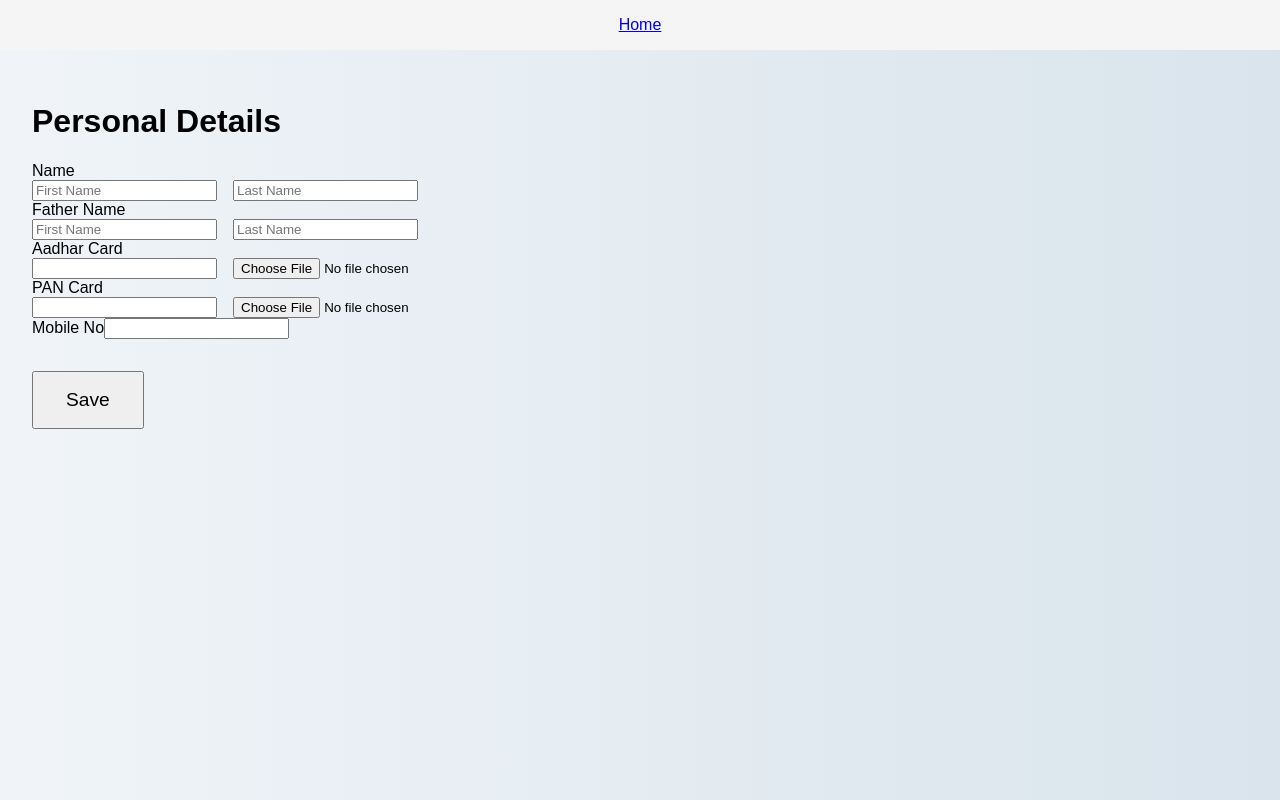
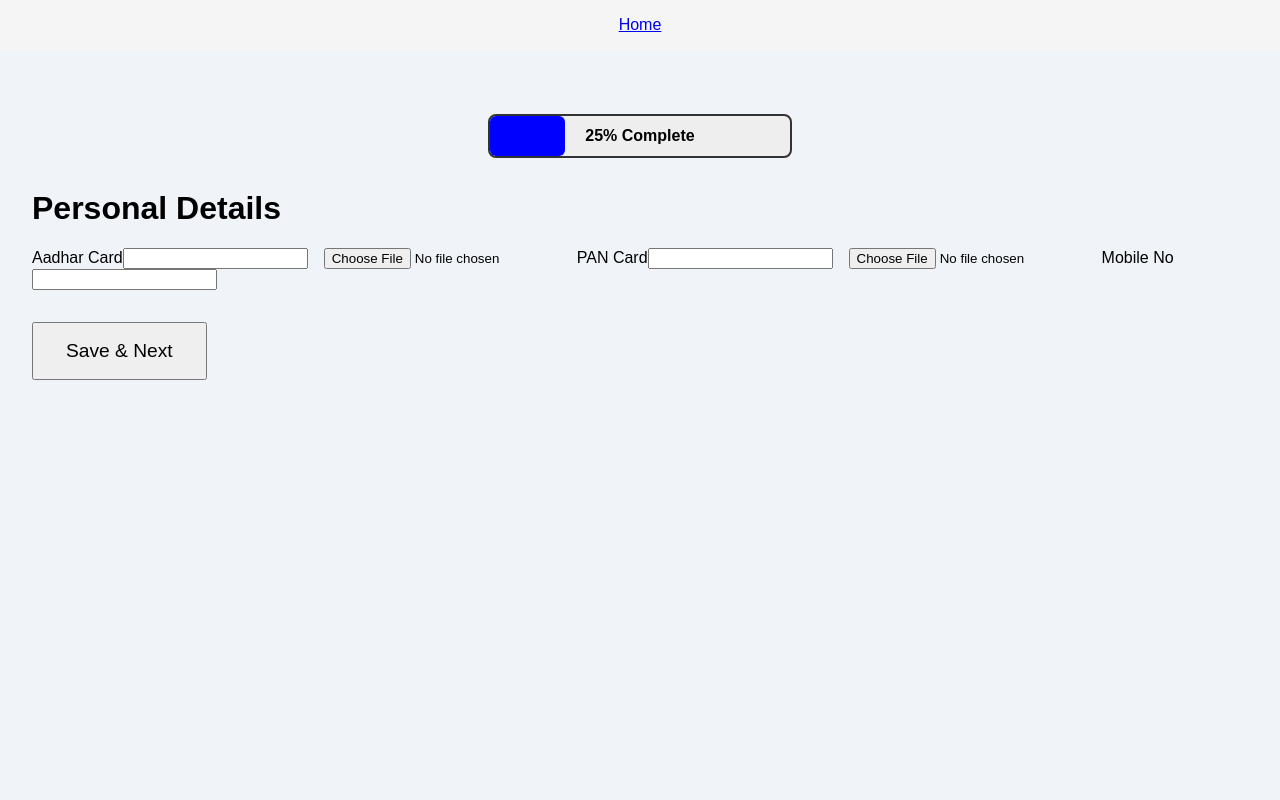
Before and after one commit to dataport-mvp/dataport-ui-vercel, a Next.js app: page /employee/personal in a window 1280 px wide. Shown: the top 800 px of the page. Built offline with nearby package versions, Linux system fonts and the light colour scheme.

Commit message:
progress

```diff
--- /dev/null
+++ b/components/ProgressBar.js
@@ -0,0 +1,34 @@
+export default function ProgressBar({ currentStep, totalSteps }) {
+  const percentage = Math.round((currentStep / totalSteps) * 100);
+
+  return (
+    <div style={{ textAlign: "center", margin: "2rem 0" }}>
+      <div style={{
+        width: "300px",
+        height: "40px",
+        border: "2px solid #333",
+        borderRadius: "8px",
+        margin: "0 auto",
+        position: "relative",
+        background: "#eee"
+      }}>
+        <div style={{
+          width: `${percentage}%`,
+          height: "100%",
+          background: percentage === 100 ? "green" : "blue",
+          borderRadius: "6px",
+          transition: "width 0.3s ease"
+        }}></div>
+        <span style={{
+          position: "absolute",
+          top: "50%",
+          left: "50%",
+          transform: "translate(-50%, -50%)",
+          fontWeight: "bold"
+        }}>
+          {percentage}% Complete
+        </span>
+      </div>
+    </div>
+  );
+}
--- a/pages/employee/personal.js
+++ b/pages/employee/personal.js
@@ -1,10 +1,12 @@
 import { useState } from "react";
+import { useRouter } from "next/router";
+import ProgressBar from "../../components/ProgressBar";
 
 export default function PersonalDetails() {
   const [aadhar, setAadhar] = useState("");
   const [pan, setPan] = useState("");
   const [mobile, setMobile] = useState("");
-  const [empCode, setEmpCode] = useState("");
+  const router = useRouter();
 
   const validateAadhar = (value) => /^\d{12}$/.test(value);
   const validatePan = (value) => /^[A-Z]{5}[0-9]{4}[A-Z]{1}$/.test(value);
@@ -12,86 +14,48 @@ export default function PersonalDetails() {
 
   const handleSave = () => {
     if (validateAadhar(aadhar) && validatePan(pan) && validateMobile(mobile)) {
-      const code = "EMP" + mobile.slice(-5); // Example unique code logic
-      setEmpCode(code);
-      alert(`Profile saved! Your Employee Code is ${code}`);
+      router.push("/employee/education"); // go to next page
     } else {
       alert("Please fix validation errors before saving.");
     }
   };
 
   return (
-    <div style={{
-      padding: "2rem",
-      background: "linear-gradient(to right, #f0f4f8, #d9e4ec)",
-      minHeight: "100vh"
-    }}>
+    <div style={{ padding: "2rem", background: "#f0f4f8", minHeight: "100vh" }}>
+      <ProgressBar currentStep={1} totalSteps={4} />
       <h1>Personal Details</h1>
 
-      {/* Name */}
-      <label>Name</label>
-      <div>
-        <input type="text" placeholder="First Name" />
-        <input type="text" placeholder="Last Name" style={{ marginLeft: "1rem" }} />
-      </div>
-
-      {/* Father Name */}
-      <label>Father Name</label>
-      <div>
-        <input type="text" placeholder="First Name" />
-        <input type="text" placeholder="Last Name" style={{ marginLeft: "1rem" }} />
-      </div>
-
-      {/* Aadhaar */}
       <label>Aadhar Card</label>
-      <div>
       <input
         type="text"
         value={aadhar}
         onChange={(e) => setAadhar(e.target.value)}
         maxLength={12}
-          style={{ borderColor: aadhar && !validateAadhar(aadhar) ? "red" : "" }}
-          disabled={validateAadhar(aadhar)}
       />
       <input type="file" style={{ marginLeft: "1rem" }} />
-      </div>
 
-      {/* PAN */}
       <label>PAN Card</label>
-      <div>
       <input
         type="text"
         value={pan}
         onChange={(e) => setPan(e.target.value.toUpperCase())}
         maxLength={10}
-          style={{ borderColor: pan && !validatePan(pan) ? "red" : "" }}
       />
       <input type="file" style={{ marginLeft: "1rem" }} />
-      </div>
 
-      {/* Mobile */}
       <label>Mobile No</label>
       <input
         type="text"
         value={mobile}
         onChange={(e) => setMobile(e.target.value)}
         maxLength={10}
-        style={{ borderColor: mobile && !validateMobile(mobile) ? "red" : "" }}
       />
 
-      {/* Save Button */}
       <div style={{ marginTop: "2rem" }}>
         <button onClick={handleSave} style={{ padding: "1rem 2rem", fontSize: "1.2rem" }}>
-          Save
+          Save & Next
         </button>
       </div>
-
-      {/* Show Employee Code */}
-      {empCode && (
-        <p style={{ marginTop: "1rem", fontWeight: "bold" }}>
-          Your Employee Code: {empCode}
-        </p>
-      )}
     </div>
   );
 }
```
Also changed, not shown: pages/employee/education.js (+24 -10 lines), pages/employee/previous.js (+26 -7 lines), pages/employee/uan.js (+21 -7 lines). Lines whose indentation alone changed are shown as unchanged.
